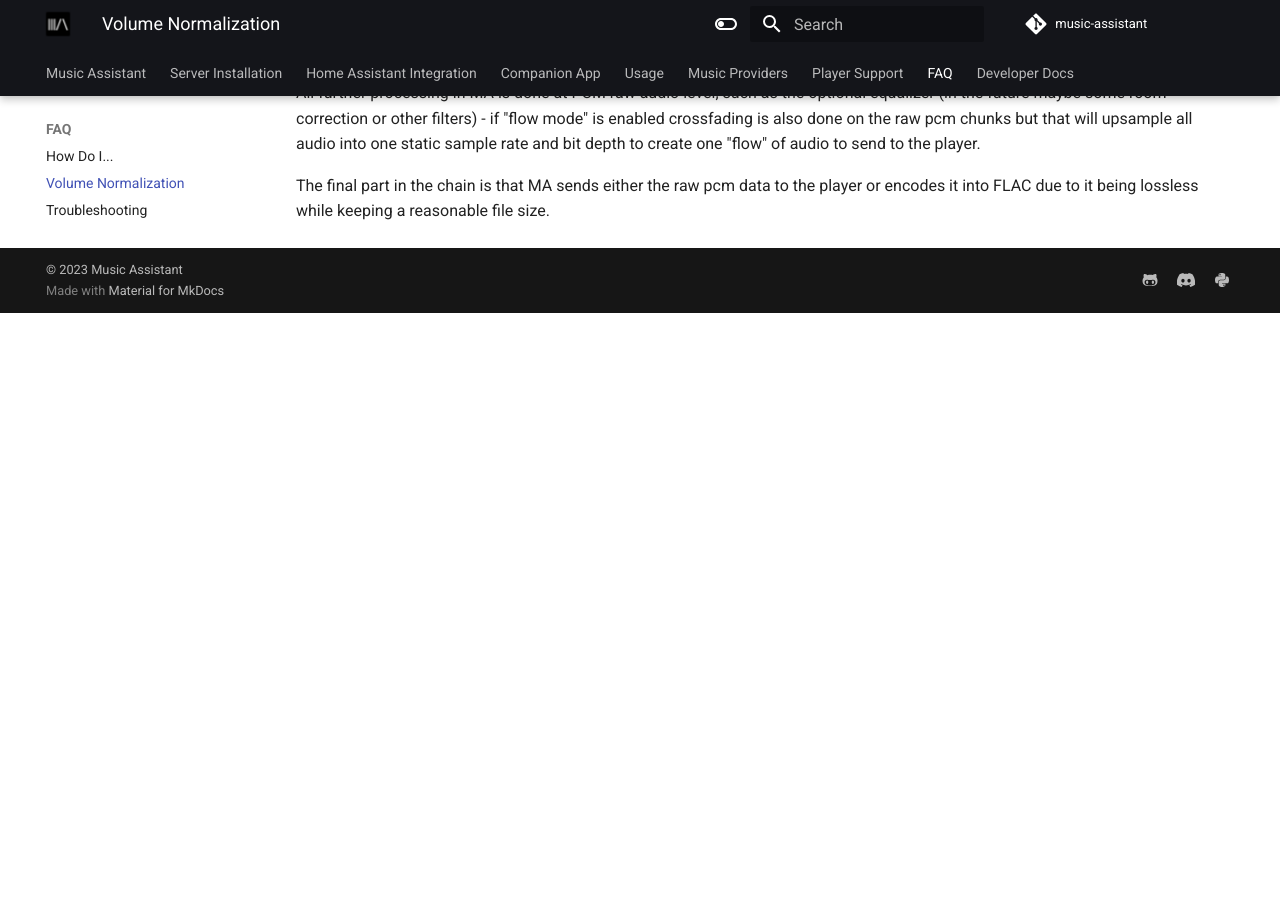
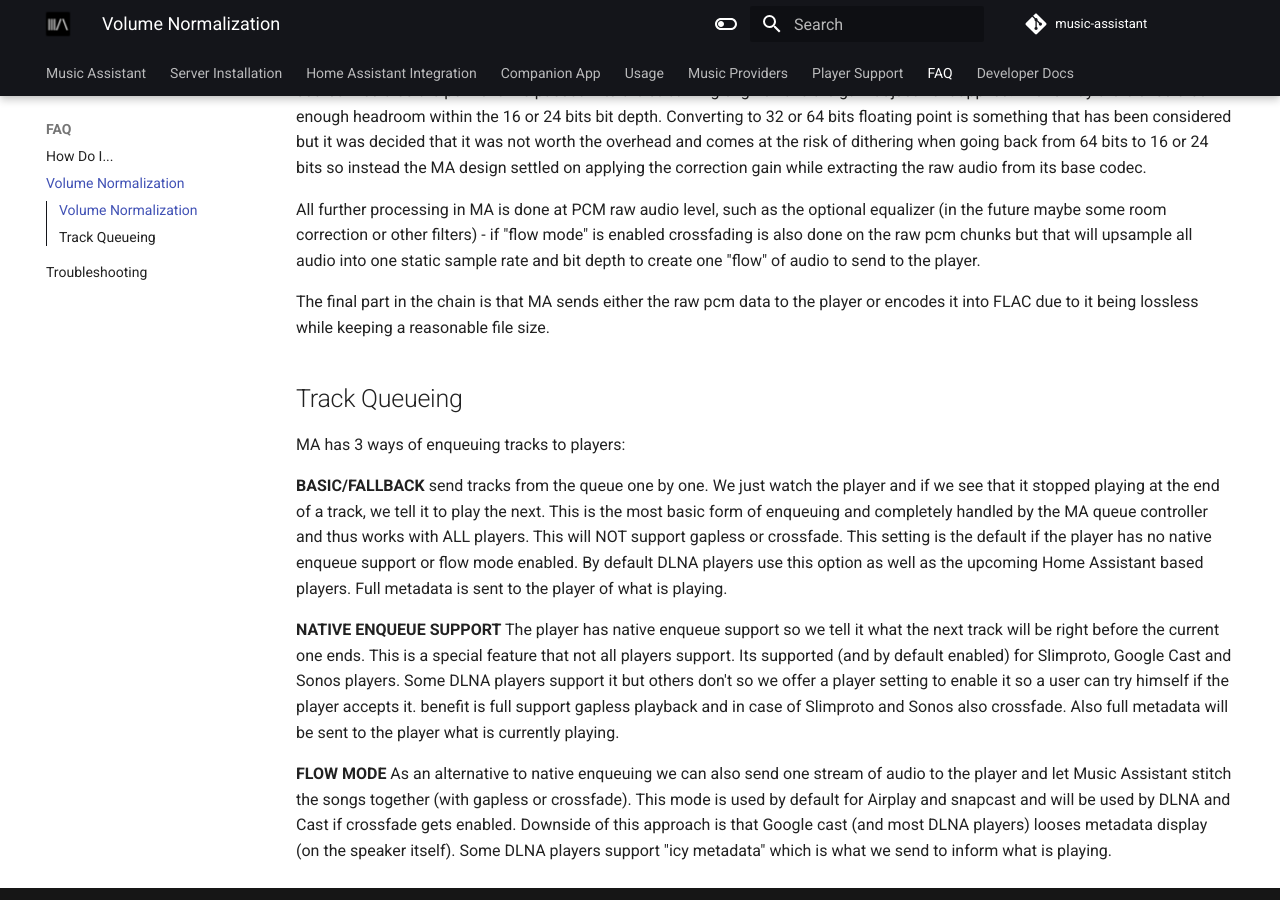
Before and after one commit to pwbriggs/music-assistant.github.io, an MkDocs documentation site: the page built from docs/faq/normalization.md, in a window 1280 px wide and 900 px high, scrolled down 797 px. Built offline with MkDocs 1.6.1 and Material for MkDocs 9.7.7, drawn with Linux system fonts in a browser that asks for light colours; before the commit the page ends 1110 px from its top, so only the background shows below that; some of the changed text lies outside the part shown.

Commit message:
Add track queueing info. Change page name.

```diff
--- a/docs/faq/normalization.md
+++ b/docs/faq/normalization.md
@@ -1,4 +1,8 @@
-# Volume Normalization
+# Technical Information
+
+This section contains more indepth technical information regarding Music Assistant's workings for those interested.
+
+## Volume Normalization
 
 The normalization value to totally avoid clipping should be -23 LUFS based on this official documentation https://tech.ebu.ch/docs/r/r128.pdf but values differ per plattform so it is complicated to get the right value.
 
@@ -17,3 +21,16 @@
 All further processing in MA is done at PCM raw audio level, such as the optional equalizer (in the future maybe some room correction or other filters) - if "flow mode" is enabled crossfading is also done on the raw pcm chunks but that will upsample all audio into one static sample rate and bit depth to create one "flow" of audio to send to the player.
 
 The final part in the chain is that MA sends either the raw pcm data to the player or encodes it into FLAC due to it being lossless while keeping a reasonable file size.
+
+## Track Queueing
+
+MA has 3 ways of enqueuing tracks to players:
+
+**BASIC/FALLBACK**
+send tracks from the queue one by one. We just watch the player and if we see that it stopped playing at the end of a track, we tell it to play the next. This is the most basic form of enqueuing and completely handled by the MA queue controller and thus works with ALL players. This will NOT support gapless or crossfade. This setting is the default if the player has no native enqueue support or flow mode enabled. By default DLNA players use this option as well as the upcoming Home Assistant based players. Full metadata is sent to the player of what is playing.
+
+**NATIVE ENQUEUE SUPPORT**
+The player has native enqueue support so we tell it what the next track will be right before the current one ends. This is a special feature that not all players support. Its supported (and by default enabled) for Slimproto, Google Cast and Sonos players. Some DLNA players support it but others don't so we offer a player setting to enable it so a user can try himself if the player accepts it. benefit is full support gapless playback and in case of Slimproto and Sonos also crossfade. Also full metadata will be sent to the player what is currently playing.
+
+**FLOW MODE**
+As an alternative to native enqueuing we can also send one stream of audio to the player and let Music Assistant stitch the songs together (with gapless or crossfade). This mode is used by default for Airplay and snapcast and will be used by DLNA and Cast if crossfade gets enabled. Downside of this approach is that Google cast (and most DLNA players) looses metadata display (on the speaker itself). Some DLNA players support "icy metadata" which is what we send to inform what is playing.
```
